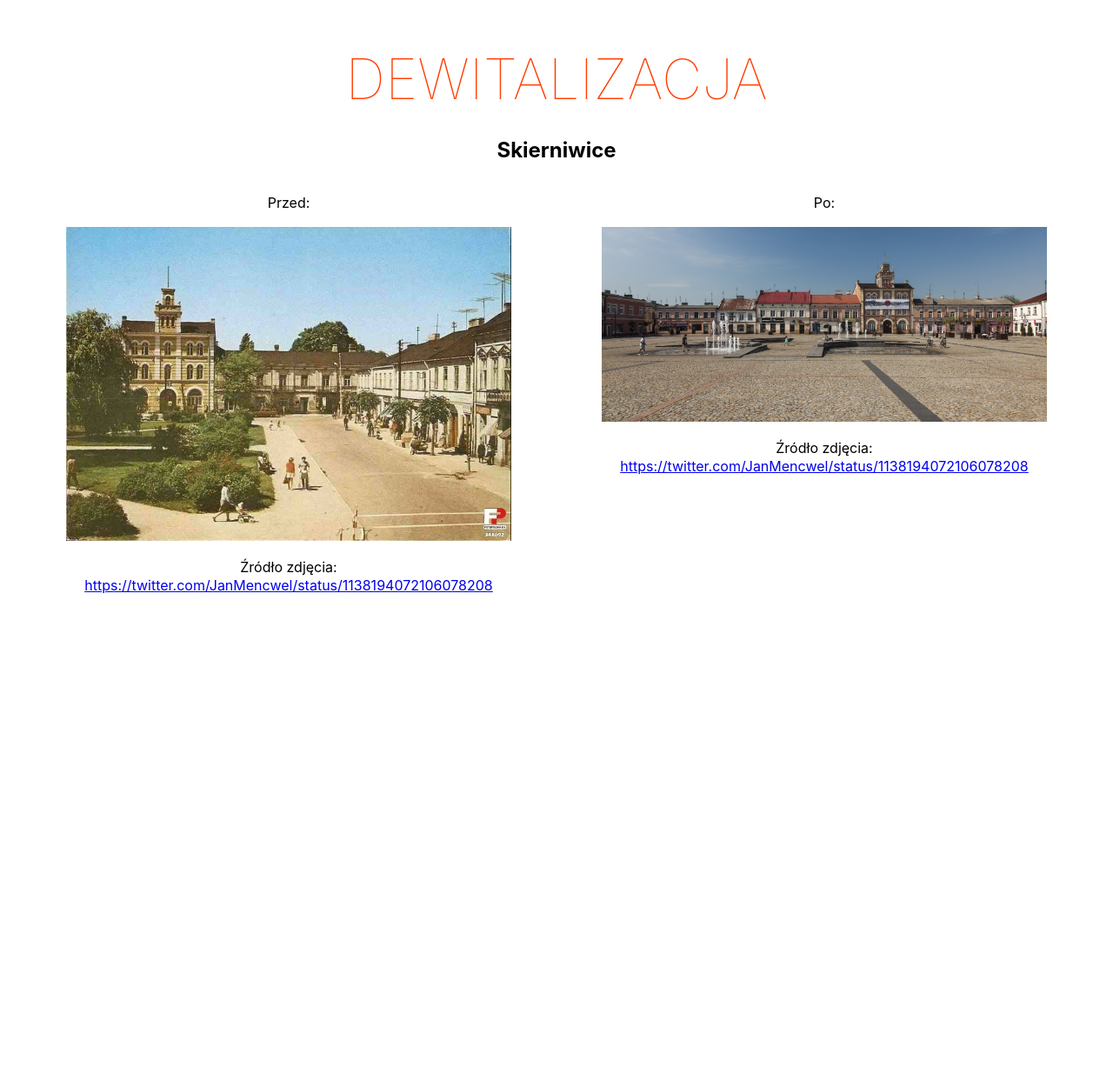
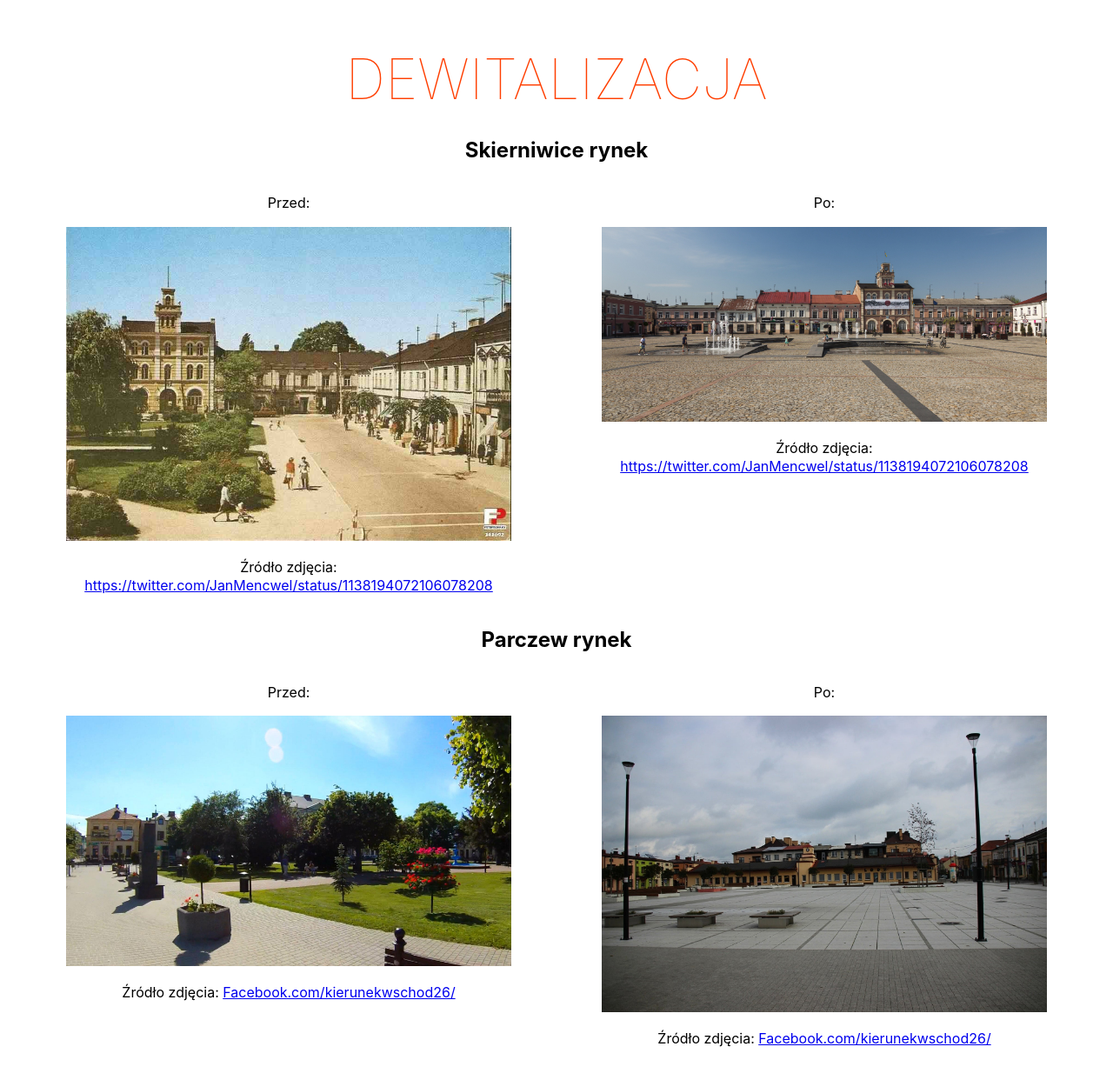
Before and after one commit to masives/dewitalizacja, a Svelte app: page / in a window 1280 px wide. Shown: the top 1242 px of the page at 87% size. Before the commit the page ends 800 px from the top, so only its background shows below. Built offline with nearby package versions, Linux system fonts and the light colour scheme.

Commit message:
add parczew

```diff
--- a/src/data.ts
+++ b/src/data.ts
@@ -1,5 +1,7 @@
 import skierniewiceAfter from './assets/images/skierniewice_after.jpeg';
 import skierniewiceBefore from './assets/images/skierniewice_before.jpeg';
+import parczewAfter from './assets/images/parczew_after.jpg';
+import parczewBefore from './assets/images/parczew_before.jpeg';
 
 interface Entry {
   title: string;
@@ -18,8 +20,7 @@ interface Entry {
 
 export const cityData: Entry[] = [
   {
-    title: 'Skierniwice',
-
+    title: 'Skierniwice rynek',
     photos: {
       after: skierniewiceAfter,
       before: skierniewiceBefore,
@@ -27,4 +28,13 @@ export const cityData: Entry[] = [
       afterSourceUrl: 'https://twitter.com/JanMencwel/status/1138194072106078208',
     },
   },
+  {
+    title: 'Parczew rynek',
+    photos: {
+      after: parczewAfter,
+      before: parczewBefore,
+      beforeSourceUrl: 'https://twitter.com/aval4nche/status/480051858854391808',
+      afterSourceUrl: 'Facebook.com/kierunekwschod26/',
+    },
+  },
 ];
```
Also changed, not shown: src/assets/images/parczew_after.jpg (added), src/assets/images/parczew_before.jpeg (added).
